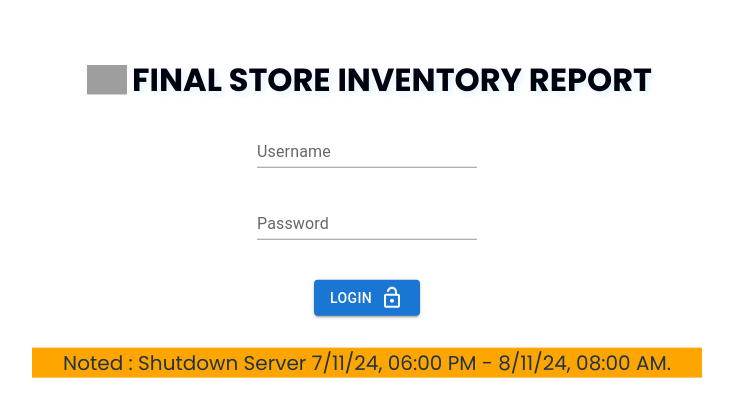
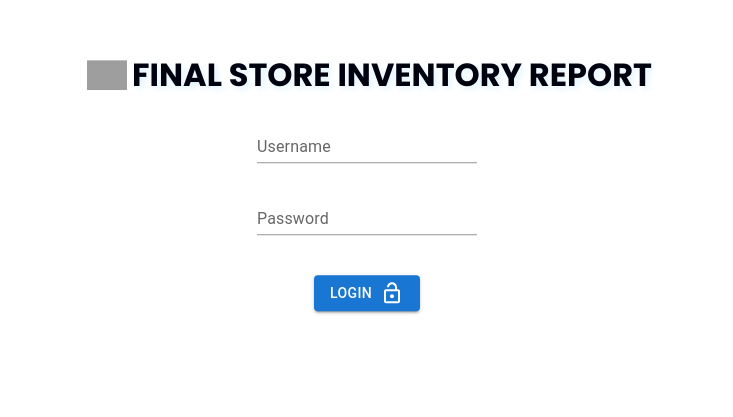
Before and after one commit to anuphapkarezo/vite-final-store-inventory, a React (Vite) app: page /smart-final-store-inventory/login in a window 1280 px wide. Shown: the part 193-610 px from the top of the page, without its empty margins (273-1006 px from the left). Built offline with nearby package versions, Linux system fonts and the light colour scheme; grey boxes are pictures that could not be loaded; a web font is replaced by a local one.

Commit message:
Update : Modify datagrid and Login

```diff
--- a/src/pages/Final_store_inventory_report.jsx
+++ b/src/pages/Final_store_inventory_report.jsx
@@ -414,7 +414,7 @@ export default function Final_store_inventory_report({ onSearch }) {
     { field: 'loc_code', headerName: 'Location', width: 120 , headerAlign: 'center' , headerClassName: 'bold-header' , align: 'center'},
     { field: 'mat_item', headerName: 'MAT Item', width: 100 , headerAlign: 'center' , headerClassName: 'bold-header' , align: 'left' },
     { field: 'mat_name', headerName: 'Description', width: 350 , headerAlign: 'center' , headerClassName: 'bold-header' , align: 'left'},
-    { field: 'std_pack', headerName: 'Std. Pack', width: 100 , headerAlign: 'center' , headerClassName: 'bold-header' , align: 'right',
+    { field: 'std_pack', headerName: 'Pcs/Pack', width: 100 , headerAlign: 'center' , headerClassName: 'bold-header' , align: 'right',
       valueFormatter: (params) => {
         if (params.value == null) {
           return '';
@@ -663,7 +663,7 @@ export default function Final_store_inventory_report({ onSearch }) {
                   }}
                 >
                   <label htmlFor="" style={{ fontSize: '27px' , color: 'blue' , textDecoration: 'underline' , marginLeft: 10 }}>
-                     Material summary  by Standard Packing
+                     Material summary by Standard Packing
                   </label>
                   <label htmlFor="" style={{ fontSize: '27px' , marginLeft: 10 , color: '#FA7070'}}>
                         : {selectedRecordMatItem}
--- a/src/pages/Login.jsx
+++ b/src/pages/Login.jsx
@@ -116,7 +116,7 @@ function Login() {
               Go to dashboard with guest
             </Link> */}
           </form>
-          <div style={{
+          {/* <div style={{
                 display: 'flex',
                 justifyContent: 'center',
                 alignItems: 'center',
@@ -131,7 +131,7 @@ function Login() {
             }}>
                 Noted : Shutdown Server 7/11/24, 06:00 PM - 8/11/24, 08:00 AM.
             </div>
-          </div>
+          </div> */}
         </div>
       </div>
     </>
```
